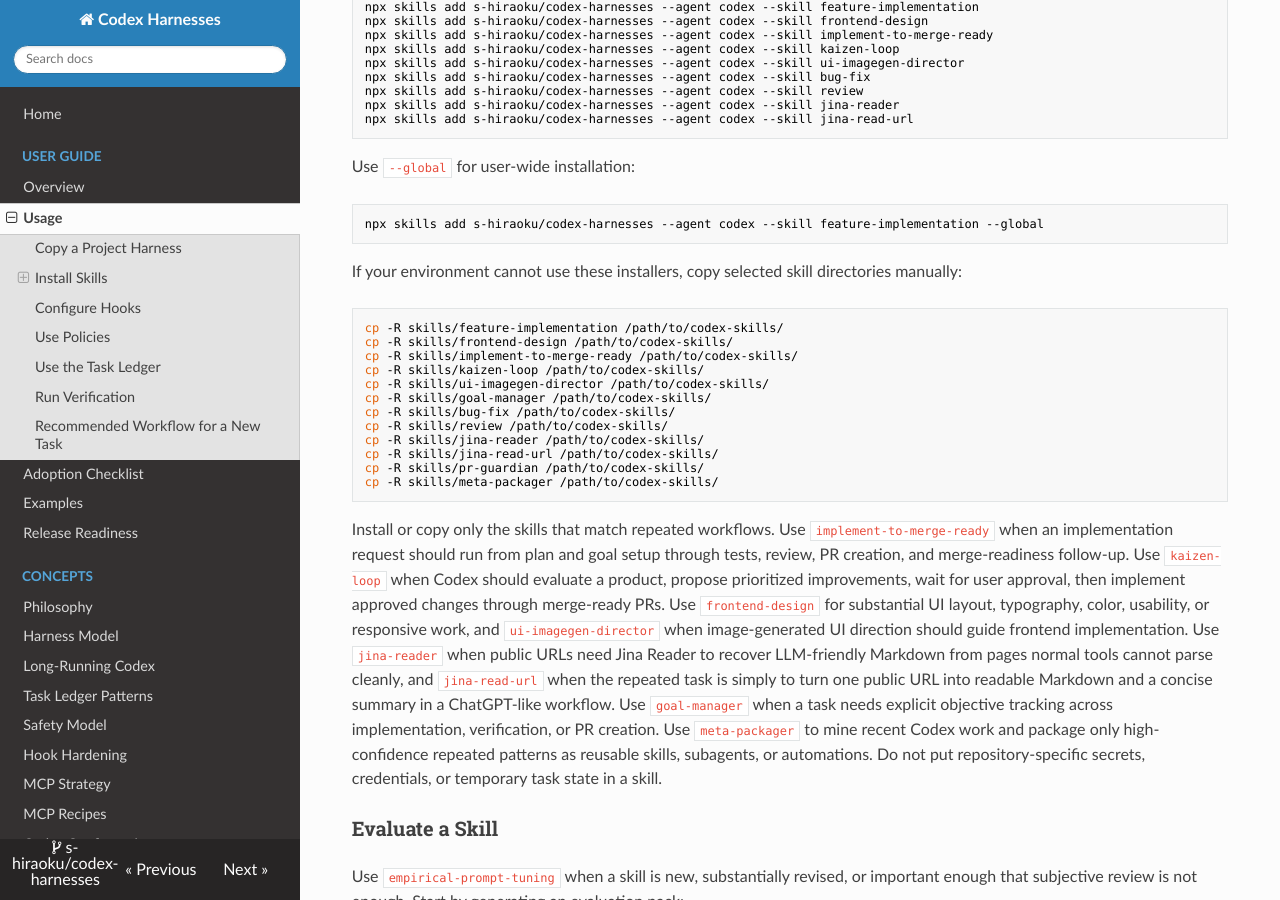
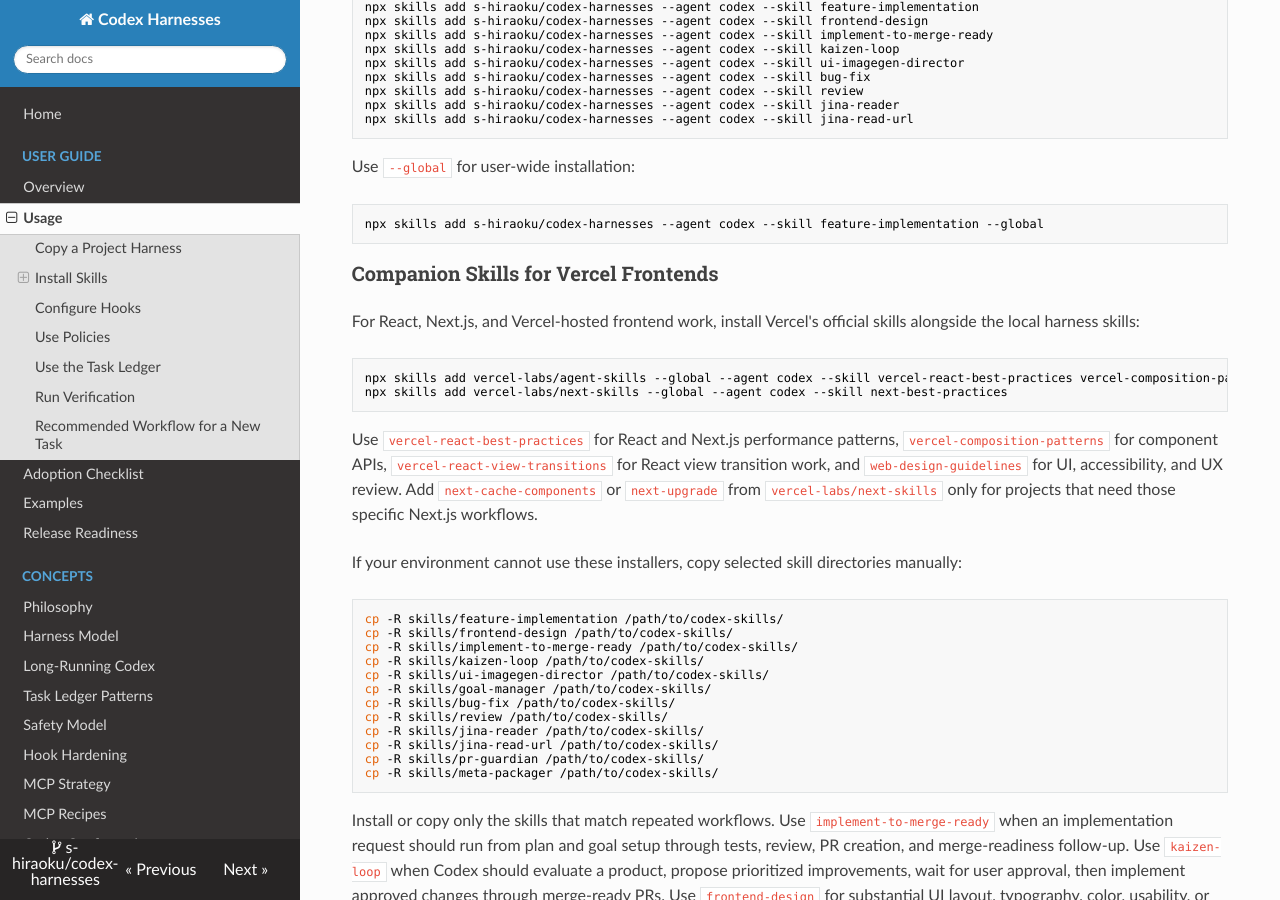
Before and after one commit to s-hiraoku/codex-harnesses, an MkDocs documentation site: the page built from docs/usage.md, in a window 1280 px wide and 900 px high, scrolled down 1659 px. Built offline with MkDocs 1.6.1, drawn with Linux system fonts in a browser that asks for light colours; nearby versions of some CDN libraries.

Commit message:
Document Vercel frontend companion skills

````diff
--- a/docs/usage.md
+++ b/docs/usage.md
@@ -91,6 +91,17 @@
 ```sh
 npx skills add s-hiraoku/codex-harnesses --agent codex --skill feature-implementation --global
 ```
+
+### Companion Skills for Vercel Frontends
+
+For React, Next.js, and Vercel-hosted frontend work, install Vercel's official skills alongside the local harness skills:
+
+```sh
+npx skills add vercel-labs/agent-skills --global --agent codex --skill vercel-react-best-practices vercel-composition-patterns vercel-react-view-transitions web-design-guidelines
+npx skills add vercel-labs/next-skills --global --agent codex --skill next-best-practices
+```
+
+Use `vercel-react-best-practices` for React and Next.js performance patterns, `vercel-composition-patterns` for component APIs, `vercel-react-view-transitions` for React view transition work, and `web-design-guidelines` for UI, accessibility, and UX review. Add `next-cache-components` or `next-upgrade` from `vercel-labs/next-skills` only for projects that need those specific Next.js workflows.
 
 If your environment cannot use these installers, copy selected skill directories manually:
 
````
Also changed, not shown: README.md (+9 -0 lines).
